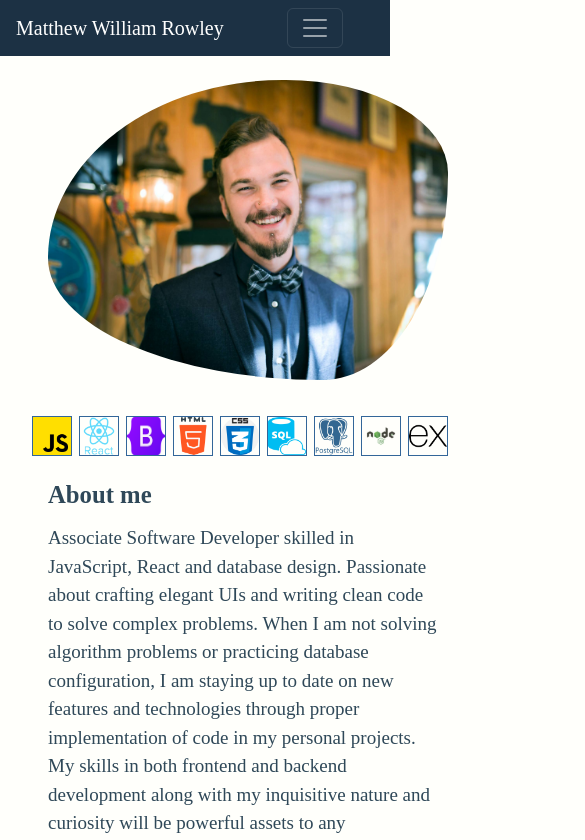
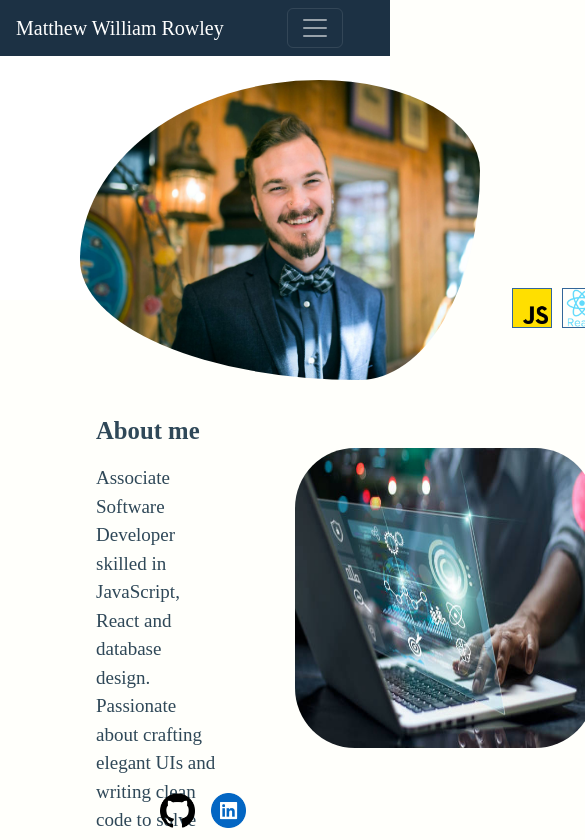
Before and after one commit to mattrowley10/Portfolio, a React (Vite) app: page / in a window 390 px wide. Shown: the top 840 px of the page, 585 px wide, since content can reach past the window. Built offline with nearby package versions, Linux system fonts and the light colour scheme.

Commit message:
try this

```diff
--- a/src/App.css
+++ b/src/App.css
@@ -27,10 +27,6 @@
 }
 .dropdown{
   list-style: none;
-}
-.home{
-  background-color: #FFFFFB;
-  max-width: 100vh;
 }
 .homeimg{
   height: 300px;
@@ -155,226 +151,88 @@ width: 100%;
  text-align: center;
 
 }
-@media (min-width: 1600px){
+@media (max-width: 375px){
   .about-section{
-    top: 30rem;
+    flex-direction: column;
+    flex-wrap: wrap;
+    margin-left: 4rem;
+    position: relative;
+    top: 8rem;
+  }
+  .about-body{
+    margin-right: 0;
+    padding-right: 0;
+    font-size: 18px;
   }
   .about-header{
-    top: 30rem;
-  }
-
-
-}
-@media(max-width: 1024px) {
-  .app, html{
-    overflow: scroll;
-  }
-
-  .about-header{
-    padding-left: 1rem;
-  }
-  .about-section{
-    flex-wrap: nowrap;
-    margin-left: 5rem;
-  }
-  .aboutimg{
-    top: 3rem;
-  }
-  .contact-div{
-    position: relative;
-    top: 32rem;
-    left: 4rem;
-  }
-
-}
-@media(max-width: 768px) {
-  .app, html{
-    overflow: scroll;
+    top: 25rem;
+    left: 0rem;
   }
   .homeimg{
     left: 1rem;
-  }
-  .icon-list{
-    left: 24rem;
-
-  }
-  .icons{
-    height: 40px;
-    width: 40px;
-    margin-right: 7px;
-  }
-  .about-header{
-    padding-left: 0rem;
-    margin-left: 1rem;
-  }
-  .about-section{
-    /* flex-wrap: wrap; */
-    margin-left: 1rem;
-  }
-  .about-body{
-    max-width: 100%;
-    display: flex;
-    flex-wrap: nowrap;
-    padding-right: 0;
-    padding-left: 0;
-  }
-  .aboutimg{
-    top: 5rem;
-    left:4rem;
-  }
-
-  .project-img{
-    height: 400px;
-    width: 500px;
-  }
-  .contact-div{
-    position: relative;
-    top: 35rem;
-    left: 3rem;
-  }
-
-}
-@media (max-width: 425px) {
-  .app, html{
-    overflow: scroll;
-  }
-  .homeimg{
-    left: 3rem;
-  }
-  .icon-list{
-    top: 26rem;
-    left: 0rem;
-  }
-  .about-header{
-    top: 30rem;
-    left: 2rem;
-  }
-  .about-section{
-    flex-wrap: wrap;
-    position: relative;
-    left: 3rem;
-    top: 10rem;
-    margin-left: 0rem;
-    max-width: 100%;
-    padding-left: 0;
-  }
-
-  .aboutimg{
-    position: relative;
-    top: 14rem;
-    left: 4rem;
-  }
-
-  .project-img{
-    height: 200px;
-    width: 300px;
-    margin-bottom: 7rem;
-  }
-  .contact-div{
-    position: relative;
-    top: 25rem;
-    left: 4rem;
-  }
-
-}
-@media (max-width: 375px) {
-  .app, html{
-    overflow: scroll;
-  }
-  .homeimg{
-    left: 2rem;
-    height: 275px;
-    width: 325px;
-  }
-  .icon-list{
-    top: 24rem;
-    left: 0rem;
-  }
-  .about-header{
-    top: 28rem;
-    left: 3rem;
-  }
-  .about-section{
-    flex-wrap: wrap;
-    position: relative;
-    left: 2rem;
-    top: 10rem;
-    max-width: 100%;
-  }
-  .about-body{
-    padding-right: 0;
-
-  }
-  .aboutimg{
-    position: relative;
-    top: 19rem;
-    transform: translateX(20px);
-  }
-  .aboutimg.active{
-    opacity: 1;
-    transform: translateX(-2rem);
-    transition: 3.5s ease;
-  }
-
-  .contact-div{
-    position: relative;
-    top: 30rem;
-    left: 1rem;
-  }
-  .icons{
-    height: 35px;
-    width: 35px;
-  }
-
-}
-@media(max-width: 320px){
-  .about-header{
-    top: 27rem;
-    left: 2rem;
-  }
-  .about-section{
-    position: relative;
-    left: 2rem;
-    flex-wrap: wrap;
-    flex-direction: column;
-
-  }
-  .about-body{
-    font-size: 15px;
-  }
-  .homeimg{
     height: 250px;
-    width: 300px;
-    left: 2rem;
+    width: 350px;
   }
   .icon-list{
     left: 0rem;
     top: 22rem;
   }
   .icons{
-    height: 30px;
-    width: 30px;
-    margin-right: 7px;
+    height: 35px;
+    width: 35px;
+  }
+  .aboutimg{
+    position: relative;
+    top: 22rem;
+    left: 1rem;
   }
   .contact-div{
     position: relative;
-    top: 22rem;
+    top: 31rem;
     left: 2rem;
+  }
+}
+@media (max-width: 320px){
+
+  .about-section{
+    flex-direction: column;
+    flex-wrap: wrap;
+    margin-left: 2rem;
+    position: relative;
+    top: 6rem;
+  }
+  .about-body{
+    margin-right: 0;
+    padding-right: 0;
+    font-size: 18px;
+  }
+  .about-header{
+    position: relative;
+    margin-left: 0;
+    top: 10rem;
+    left: 0rem;
+  }
+  .homeimg{
+    left: 1rem;
+    height: 200px;
+    width: 300px;
+  }
+  .icon-list{
+    left: -1rem;
+    top: 18rem;
+  }
+  .icons{
+    height: 35px;
+    width: 35px;
+    margin-right: 5px;
   }
   .aboutimg{
     position: relative;
-    top: 10rem;
-
-    transform: translateX(10px)
+    top: 22rem;
   }
-  .aboutimg.active{
-  opacity: 1;
-  transform: translateX(-2rem);
-  transition: 3.5s ease;
-}
-
-  .project-img{
-    height: 150px;
-    width: 200px;
+  .contact-div{
+    position: relative;
+    top: 30.5rem;
+    left: 3rem;
   }
 }
```
